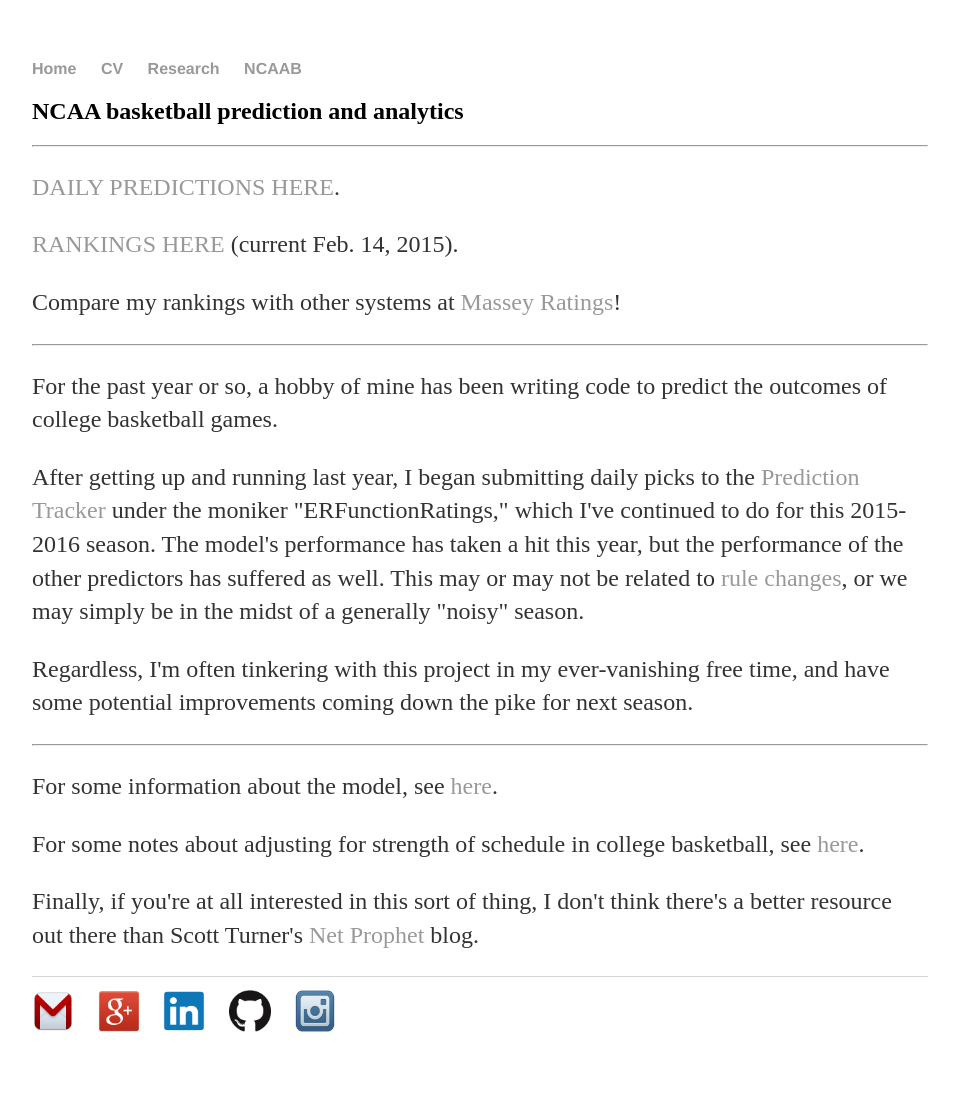
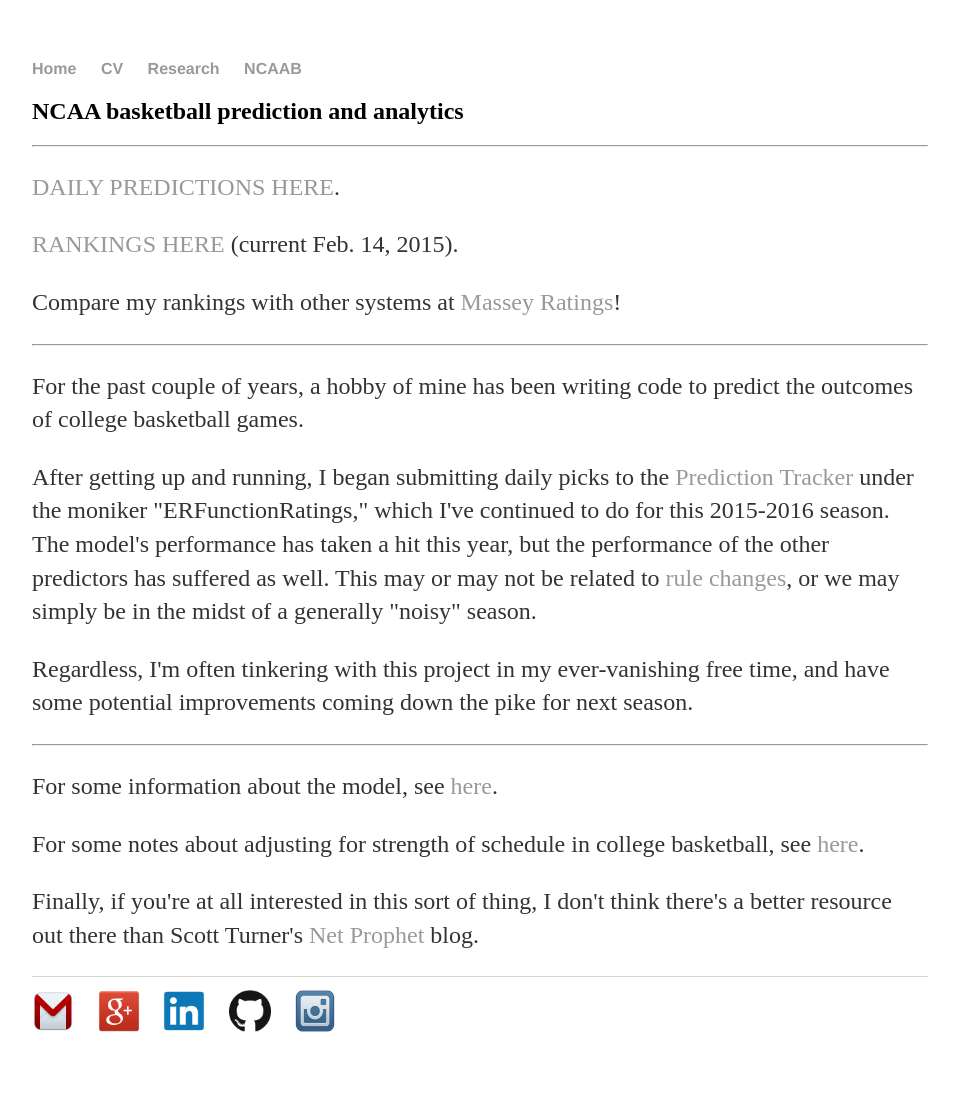
Before and after one commit to erikrforseth/erikrforseth.github.io, a Jekyll site: the page built from basketball/index.html, in a window 1280 px wide. Shown: the whole page, without its empty margins (160-1119 px from the left). Built offline with Jekyll 4.4.1, drawn with Linux system fonts in a browser that asks for light colours.

Commit message:
Bball index page updates.

```diff
--- a/basketball/index.html
+++ b/basketball/index.html
@@ -11,9 +11,9 @@ title: Erik Forseth
   <p> Compare my rankings with other systems at <a href="http://www.masseyratings.com/cb/compare.htm">Massey Ratings</a>!</p>
   <hr>
 
-  <p>For the past year or so, a hobby of mine has been writing code to predict the outcomes of college basketball games.</p>
+  <p>For the past couple of years, a hobby of mine has been writing code to predict the outcomes of college basketball games.</p>
 
-  <p>After getting up and running last year, I began submitting daily picks to the <a href="http://www.thepredictiontracker.com/basketball.php">Prediction Tracker</a> under the moniker "ERFunctionRatings," which I've continued to do for this 2015-2016 season. The model's performance has taken a hit this year, but the performance of the other predictors has suffered as well. This may or may not be related to <a href="http://www.ncaa.com/news/basketball-men/article/2015-06-08/ncaa-changes-shot-clock-30-seconds-makes-other-changes-game">rule changes</a>, or we may simply be in the midst of a generally "noisy" season.</p>
+  <p>After getting up and running, I began submitting daily picks to the <a href="http://www.thepredictiontracker.com/basketball.php">Prediction Tracker</a> under the moniker "ERFunctionRatings," which I've continued to do for this 2015-2016 season. The model's performance has taken a hit this year, but the performance of the other predictors has suffered as well. This may or may not be related to <a href="http://www.ncaa.com/news/basketball-men/article/2015-06-08/ncaa-changes-shot-clock-30-seconds-makes-other-changes-game">rule changes</a>, or we may simply be in the midst of a generally "noisy" season.</p>
   <p>Regardless, I'm often tinkering with this project in my ever-vanishing free time, and have some potential improvements coming down the pike for next season.</p>
   <hr>
   <p> For some information about the model, see <a href="/basketball/model">here</a>. </p>
```
